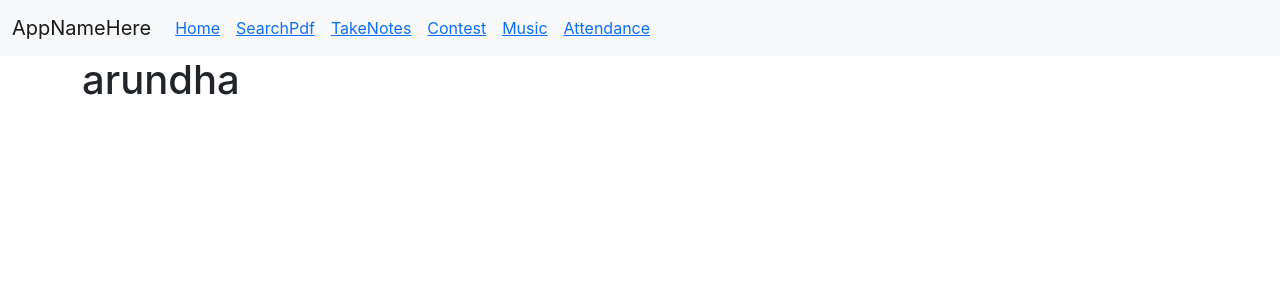
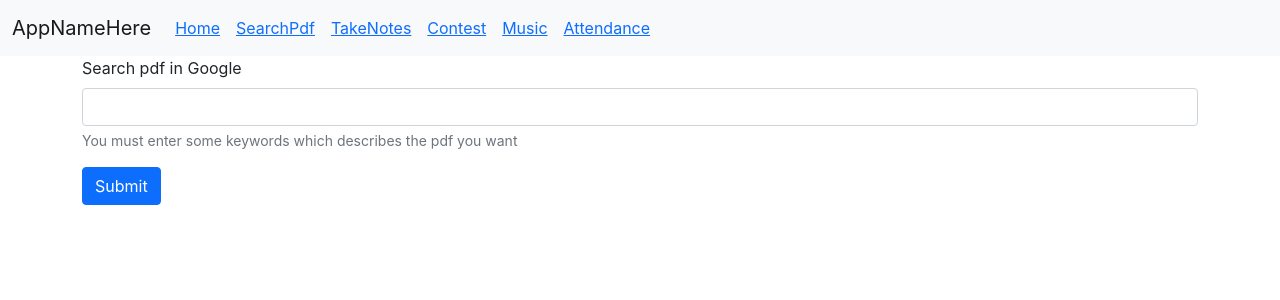
Before and after one commit to soham4abc/dawgs, a React (Create React App) app in the folder dawgs/: page /pdf in a window 1280 px wide. Shown: the top 300 px of the page. Built offline with nearby package versions, Linux system fonts and the light colour scheme.

Commit message:
SearchPdf partly done

```diff
--- a/dawgs/src/components/Home.js
+++ b/dawgs/src/components/Home.js
@@ -12,13 +12,13 @@ function Home() {
   return (
     <>
       <Router>
-        <nav class="navbar navbar-expand-lg navbar-light bg-light">
-          <div class="container-fluid">
-            <a class="navbar-brand" href="#">
+        <nav className="navbar navbar-expand-lg navbar-light bg-light">
+          <div className="container-fluid">
+            <a className="navbar-brand" href="/">
               AppNameHere
             </a>
             <button
-              class="navbar-toggler"
+              className="navbar-toggler"
               type="button"
               data-bs-toggle="collapse"
               data-bs-target="#navbarNav"
@@ -26,37 +26,37 @@ function Home() {
               aria-expanded="false"
               aria-label="Toggle navigation"
             >
-              <span class="navbar-toggler-icon"></span>
+              <span className="navbar-toggler-icon"></span>
             </button>
-            <div class="collapse navbar-collapse" id="navbarNav">
-              <ul class="navbar-nav">
-                <li class="nav-item">
-                  <a class="nav-link active" aria-current="page" href="#">
+            <div className="collapse navbar-collapse" id="navbarNav">
+              <ul className="navbar-nav">
+                <li className="nav-item">
+                  <a className="nav-link active" aria-current="page" href="/">
                     <Link to="display">Home</Link>
                   </a>
                 </li>
-                <li class="nav-item">
-                  <a class="nav-link" href="#">
+                <li className="nav-item">
+                  <a className="nav-link" href="/">
                     <Link to="pdf">SearchPdf</Link>
                   </a>
                 </li>
-                <li class="nav-item">
-                  <a class="nav-link" href="#">
+                <li className="nav-item">
+                  <a className="nav-link" href="/">
                     <Link to="takeNotes">TakeNotes</Link>
                   </a>
                 </li>
-                <li class="nav-item">
-                  <a class="nav-link" href="#">
+                <li className="nav-item">
+                  <a className="nav-link" href="/">
                    <Link to="contest">Contest</Link>
                   </a>
                 </li>
-                <li class="nav-item">
-                  <a class="nav-link" href="#">
+                <li className="nav-item">
+                  <a className="nav-link" href="/">
                   <Link to="music">Music</Link>
                   </a>
                 </li>
-                <li class="nav-item">
-                  <a class="nav-link" href="#">
+                <li className="nav-item">
+                  <a className="nav-link" href="/">
                   <Link to="attendance">Attendance</Link>
                   </a>
                 </li>
--- a/dawgs/src/components/Pdf.js
+++ b/dawgs/src/components/Pdf.js
@@ -1,9 +1,46 @@
-function Pdf(){
-    return(
-        <div className="container">
-        <h1>arundha</h1>
+import React, { useState } from "react";
+
+function Pdf() {
+  const [text, setText] = useState("");
+
+  const changeTextArea = (event) => {
+    setText(event.target.value);
+  };
+
+  const gSearch = () => {
+    let text = document.getElementById("searchKeyword");
+    text.select();
+    let newText = text.value + " filetype:pdf";
+    console.log(newText);
+    navigator.clipboard.writeText(text.value);
+  };
+
+  return (
+    <>
+      <div className="container">
+        <label htmlFor="inputPassword5" className="form-label">
+          Search pdf in Google
+        </label>
+        <input
+          id="searchKeyword"
+          value={text}
+          className="form-control"
+          onChange={changeTextArea}
+          aria-describedby="passwordHelpBlock"
+        />
+        <div id="passwordHelpBlock" className="form-text">
+          You must enter some keywords which describes the pdf you want
+        </div>
+        <button
+          type="submit"
+          className="btn btn-primary my-3"
+          onClick={gSearch}
+        >
+          Submit
+        </button>
       </div>
-    )
+    </>
+  );
 }
 
 export default Pdf;
--- a/dawgs/src/components/TakeNotes.js
+++ b/dawgs/src/components/TakeNotes.js
@@ -14,10 +14,10 @@ function TakeNotes() {
   return (
     <>
       <div>
-        <div class="container-fluid">
-          <div class="row">
-            <div class="col-md-2" id="side-navbar"></div>
-            <div class="col-md-10" id="main-container">
+        <div className="container-fluid">
+          <div className="row">
+            <div className="col-md-2" id="side-navbar"></div>
+            <div className="col-md-10" id="main-container">
               <h2>Take Notes</h2>
               <body>
                 <textarea
```
